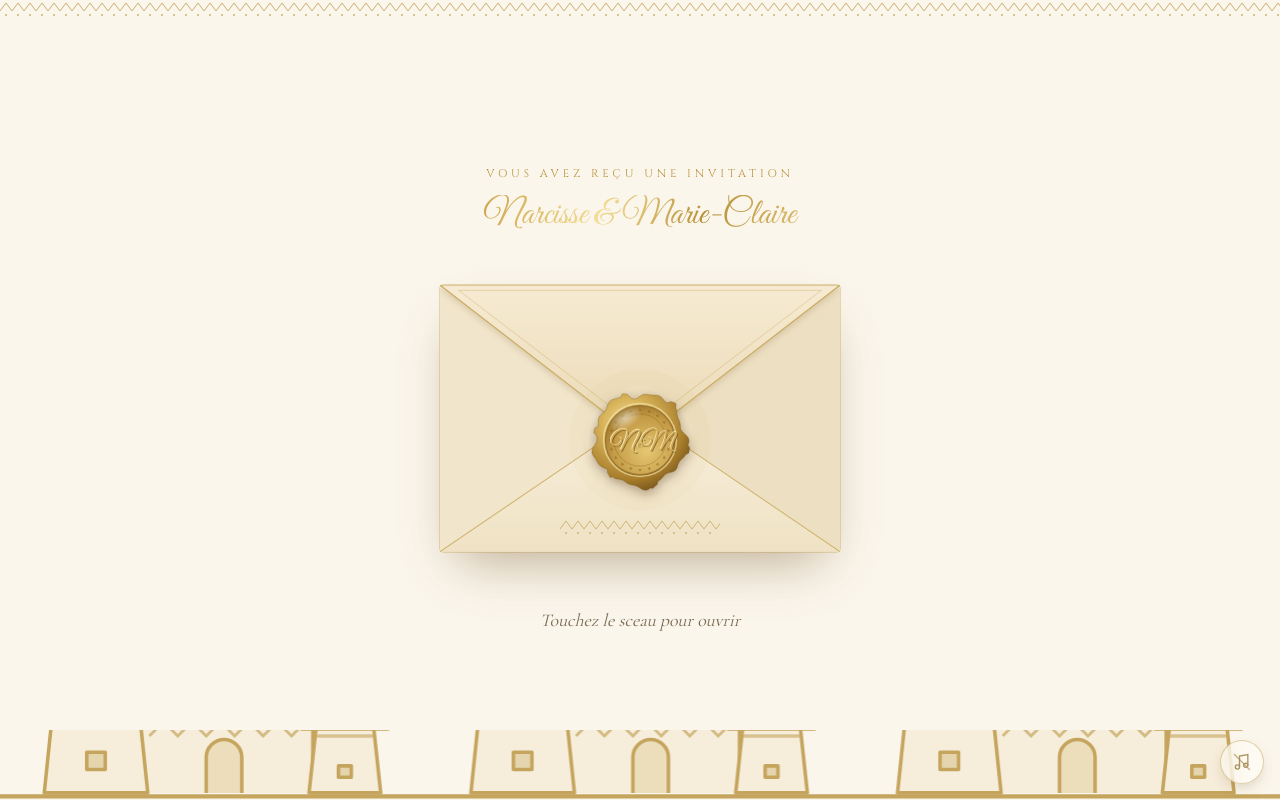
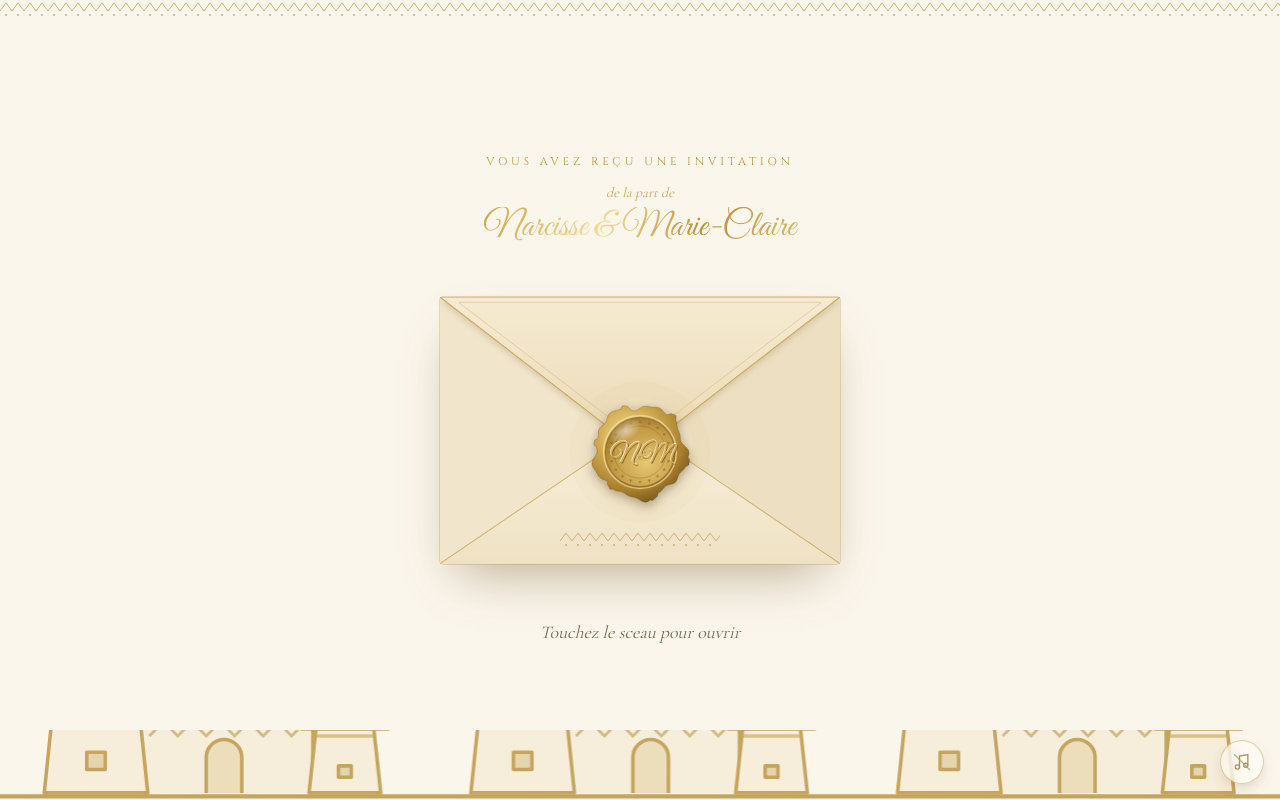
Before and after one commit to Narcisse-Malko/Faire-part, a React (Vite) app: page / in a window 1280 px wide. Shown: the top 800 px of the page. Built offline with nearby package versions, Linux system fonts and the light colour scheme.

Commit message:
Nouvelle formule en tête de l'enveloppe
« Vous avez reçu une invitation / Cher <invité> / de la part de /
Narcisse & Marie-Claire ».

Co-Authored-By: Claude Opus 5.5 <noreply@anthropic.com>

```diff
--- a/src/components/Envelope.jsx
+++ b/src/components/Envelope.jsx
@@ -50,10 +50,14 @@ export default function Envelope({ onOpened }) {
       <div
         className={`mb-14 text-center transition-all duration-700 ${stage >= 2 ? '-translate-y-4 opacity-0' : 'opacity-100'}`}
       >
-        <p className="font-display text-[0.7rem] tracking-[0.35em] text-gold uppercase">
-          {GUEST ? `Une invitation pour ${GUEST.name}` : 'Vous avez reçu une invitation'}
-        </p>
-        <p className="mt-3 font-script text-4xl text-gold-foil">
+        <p className="font-display text-[0.7rem] tracking-[0.35em] text-gold uppercase">Vous avez reçu une invitation</p>
+        {GUEST && (
+          <p className="mt-3 font-serif text-xl italic text-gold">
+            {GUEST.salutation} {GUEST.name}
+          </p>
+        )}
+        <p className="mt-3 font-serif text-sm italic text-gold/80">de la part de</p>
+        <p className="mt-1 font-script text-4xl text-gold-foil">
           {COUPLE.groom} &amp; {COUPLE.bride}
         </p>
       </div>
```
